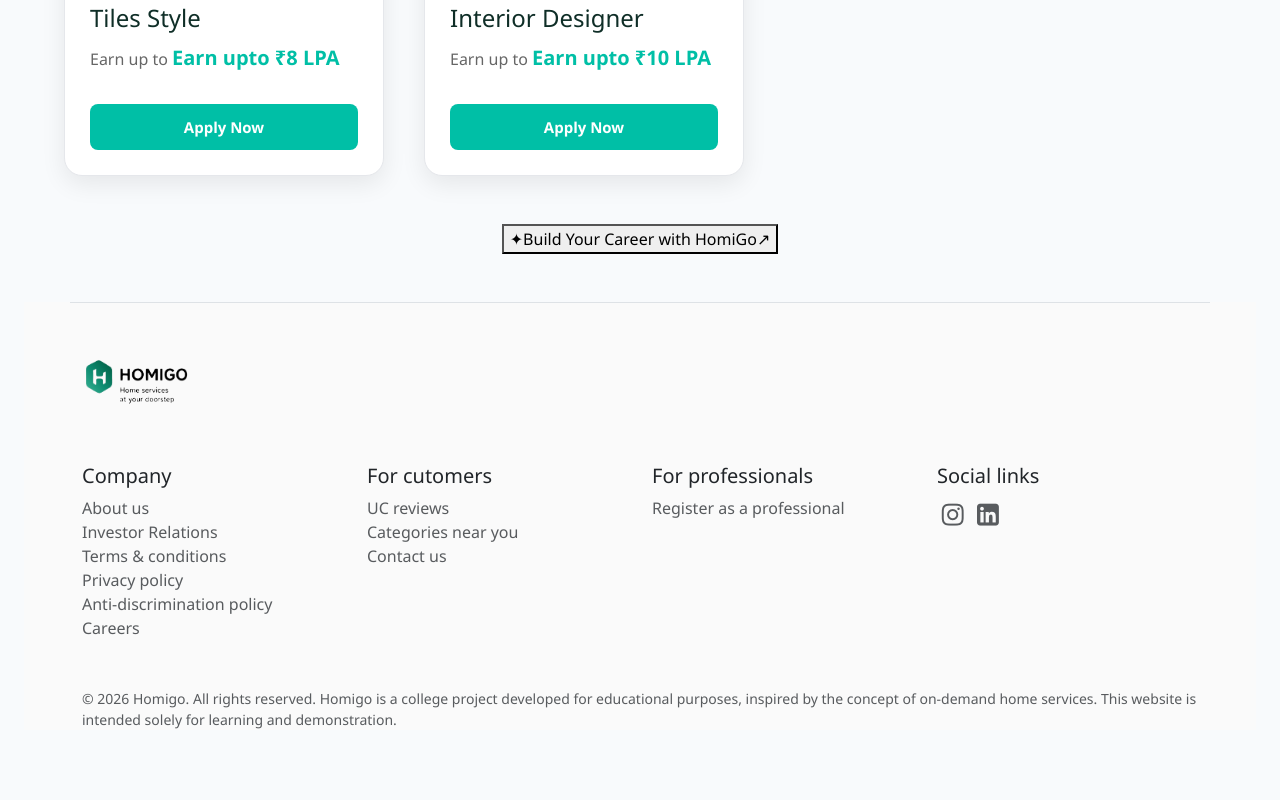
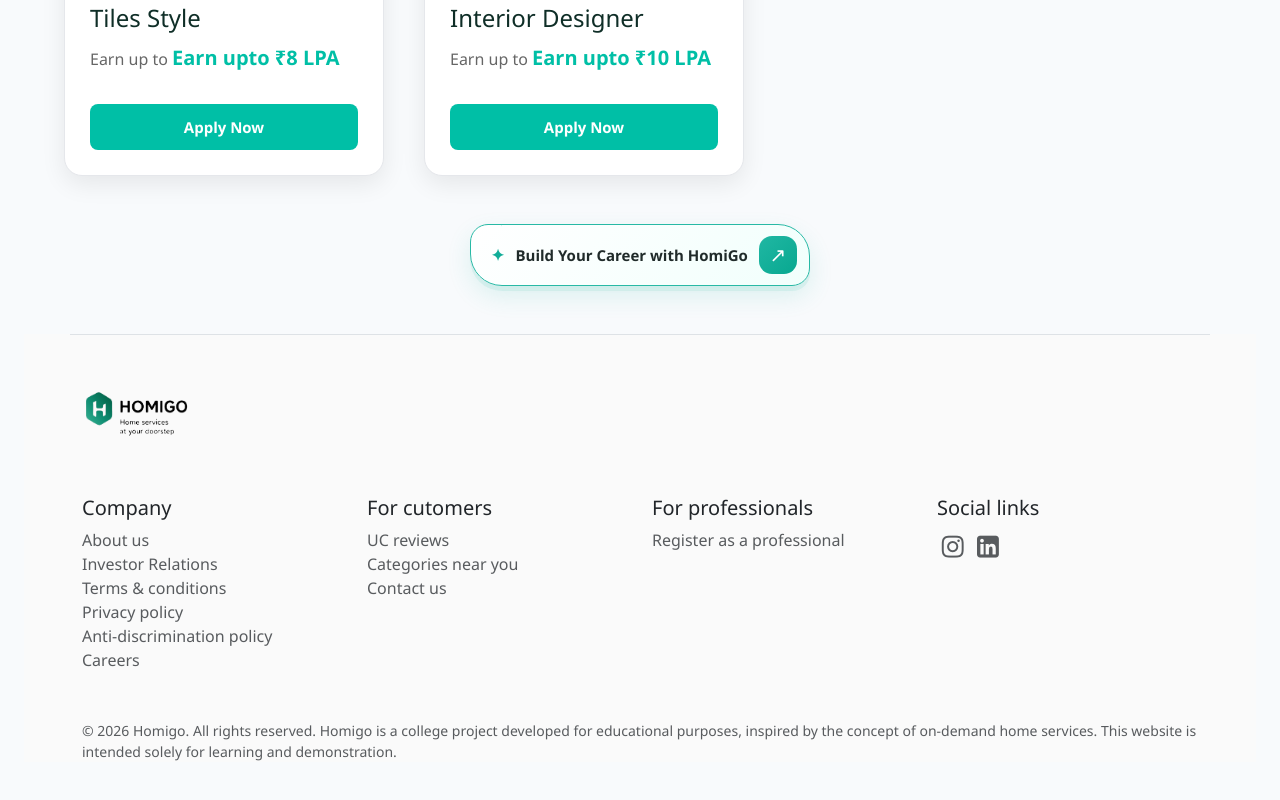
Before and after one commit to Oilia-basu/HomiGo, a React (Vite) app in the folder frontend/: page /careers in a window 1280 px wide. Shown: the part 933-1733 px from the top of the page. Built offline with nearby package versions, Linux system fonts and the light colour scheme.

Commit message:
Update CareersPage styling

```diff
--- a/frontend/src/landing_Page/careers/CareersPage.css
+++ b/frontend/src/landing_Page/careers/CareersPage.css
@@ -0,0 +1,145 @@
+.career-link {
+    text-decoration: none;
+}
+
+
+/* Main Button */
+.career-btn {
+    position: relative;
+
+    display: inline-flex;
+    align-items: center;
+    justify-content: center;
+
+    gap: 11px;
+
+    padding: 11px 12px 11px 20px;
+
+    border: 1.5px solid #28b9a5;
+    border-radius: 18px 32px 18px 32px;
+
+    background: linear-gradient(
+        135deg,
+        #ffffff,
+        #f1fffc
+    );
+
+    color: #202b2a;
+
+    font-size: 15px;
+    font-weight: 650;
+
+    cursor: pointer;
+
+    box-shadow:
+        0 5px 0 rgba(40, 185, 165, 0.10),
+        0 10px 24px rgba(40, 185, 165, 0.14);
+
+    overflow: hidden;
+
+    transition:
+        transform 0.3s ease,
+        box-shadow 0.3s ease,
+        background 0.3s ease,
+        color 0.3s ease;
+}
+
+
+/* Sparkle */
+.career-spark {
+    color: #11ad98;
+    font-size: 16px;
+
+    transition: transform 0.4s ease;
+}
+
+
+/* Arrow box */
+.career-arrow {
+    width: 38px;
+    height: 38px;
+
+    display: flex;
+    align-items: center;
+    justify-content: center;
+
+    border-radius: 13px;
+
+    background: linear-gradient(
+        135deg,
+        #20b7a3,
+        #08a890
+    );
+
+    color: white;
+
+    font-size: 20px;
+    font-weight: 400;
+
+    transition: all 0.35s ease;
+}
+
+
+/* Decorative curved line */
+.career-btn::before {
+    content: "";
+
+    position: absolute;
+
+    top: -11px;
+    left: 30px;
+
+    width: 65px;
+    height: 20px;
+
+    border-top: 2px solid #70d6c8;
+    border-radius: 50%;
+
+    transform: rotate(-5deg);
+
+    opacity: 0.8;
+}
+
+
+/* Hover */
+.career-btn:hover {
+    transform: translateY(-4px);
+
+    background: linear-gradient(
+        135deg,
+        #00bfa6,
+        #12c4ad
+    );
+
+    color: white;
+
+    border-color: #00bfa6;
+
+    box-shadow:
+        0 7px 0 rgba(0, 191, 166, 0.15),
+        0 16px 30px rgba(0, 191, 166, 0.25);
+}
+
+
+/* Sparkle animation */
+.career-btn:hover .career-spark {
+    color: white;
+    transform: rotate(180deg) scale(1.25);
+}
+
+
+/* Arrow animation */
+.career-btn:hover .career-arrow {
+    background: white;
+    color: #00bfa6;
+
+    transform: translate(3px, -3px) rotate(-8deg);
+
+    box-shadow: 0 5px 12px rgba(0, 0, 0, 0.08);
+}
+
+
+/* Click */
+.career-btn:active {
+    transform: translateY(-1px) scale(0.97);
+}
```
